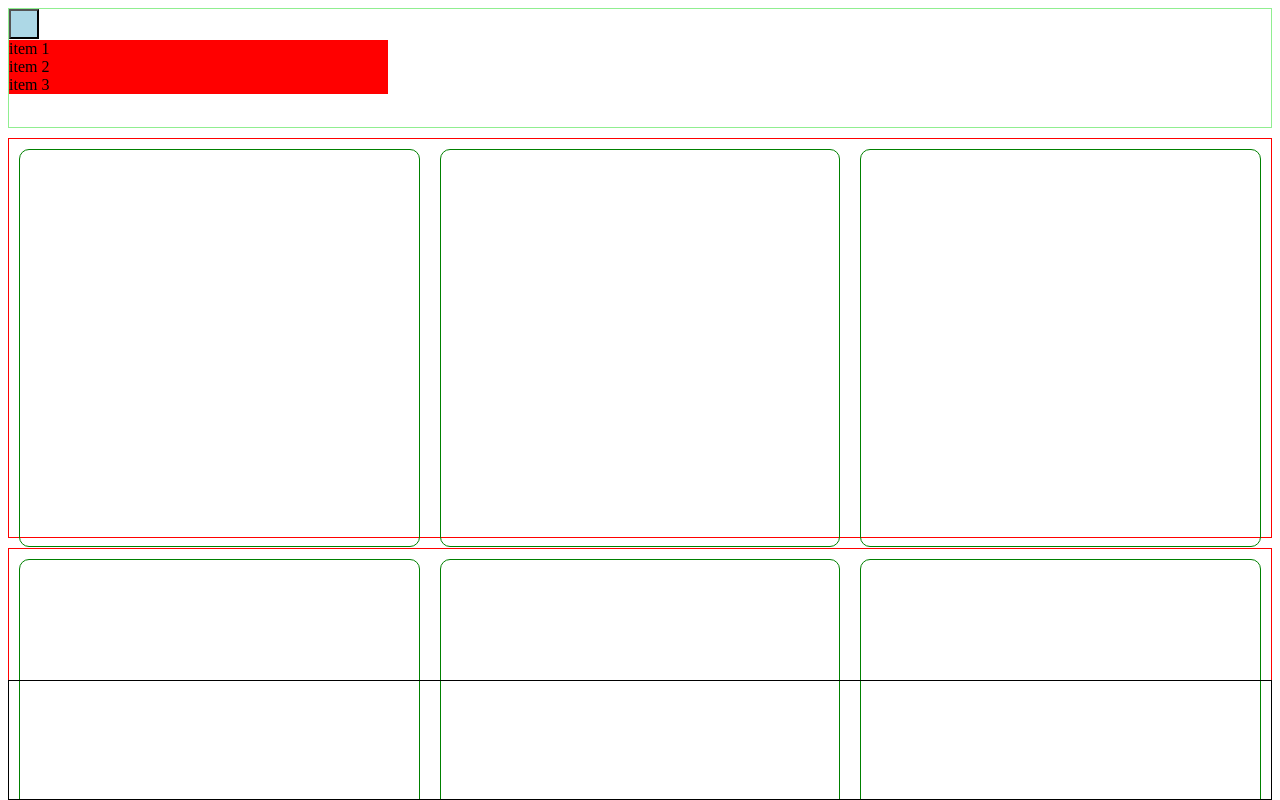
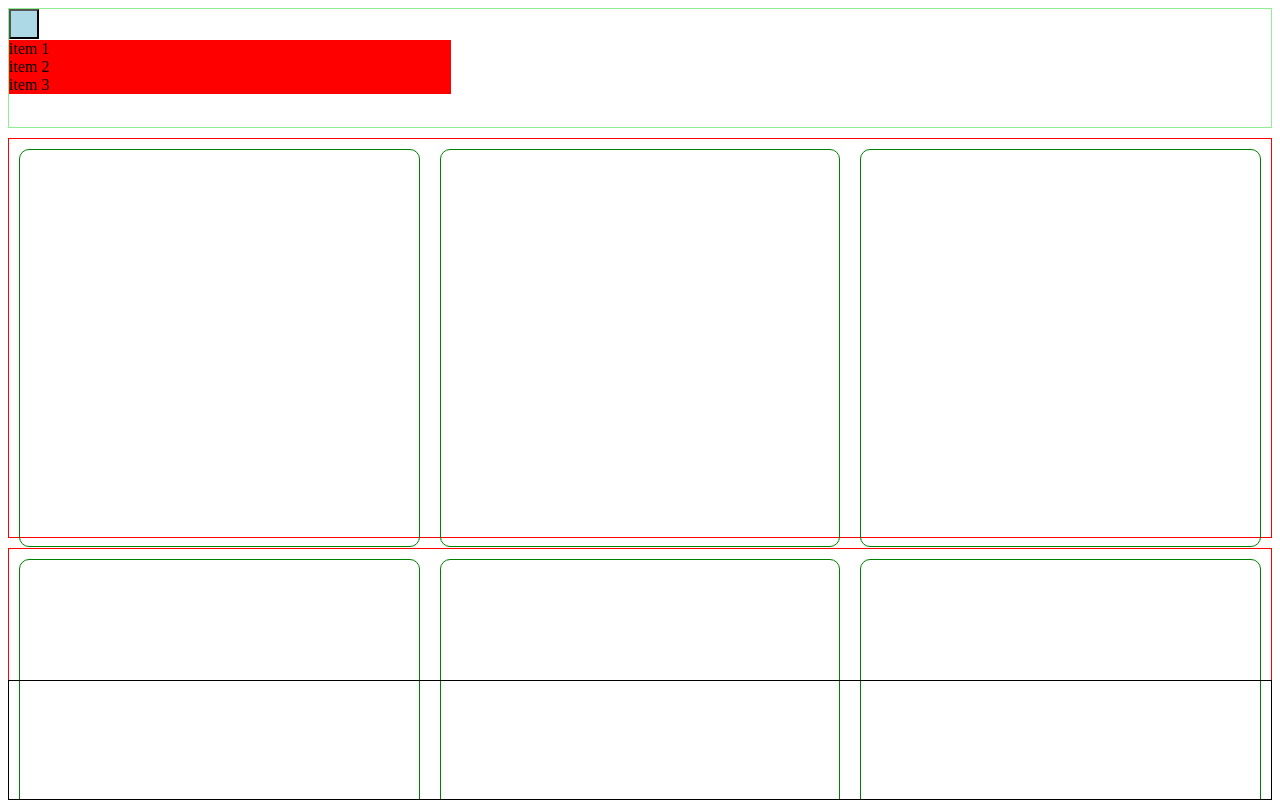
Before and after one commit to Alexthespaceman/application-dynemo, a React (Create React App) app: page / in a window 1280 px wide. Shown: the top 800 px of the page. Built offline with nearby package versions, Linux system fonts and the light colour scheme.

Commit message:
added break points for menu width

```diff
--- a/src/styles/components/slideMenu.scss
+++ b/src/styles/components/slideMenu.scss
@@ -4,7 +4,13 @@
   background-color: lightblue;
 }
 .menu {
-  width: 30%;
+  width: 70%;
+  @include media-breakpoint-up(sm) {
+    width: 50%;
+  }
+  @include media-breakpoint-up(md) {
+    width: 35%;
+  }
   height: 100%;
   background-color: red;
   transition: width 1s;
```
